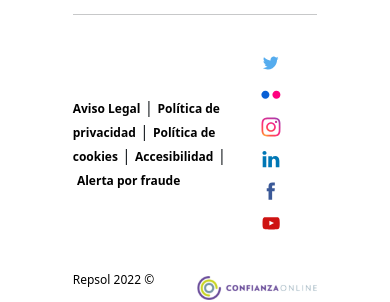
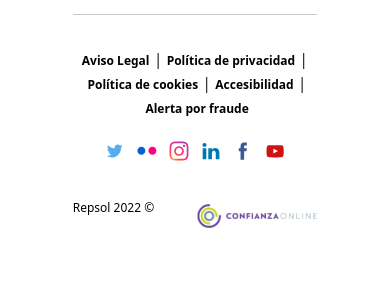
Before and after one commit to pelayotrives/technical-interview-enubes, a React (Create React App) app: page /catalogo in a window 390 px wide. Shown: the part 7084-7386 px from the top of the page. After the commit the page ends 7341 px from the top, so only its background shows below. Built offline with nearby package versions, Linux system fonts and the light colour scheme.

Commit message:
Quick fix.

```diff
--- a/src/App.css
+++ b/src/App.css
@@ -47,6 +47,7 @@ html {
 
 .container-cards {
   display: flex;
+  flex-wrap: wrap;
   flex-direction: row;
   justify-content: center;
   justify-items: center;
@@ -54,7 +55,7 @@ html {
   align-content: center;
   text-align: center;
   margin: 0 auto;
-  width: 75%;
+  width: 80%;
 }
 
 .cards-intro h2 {
@@ -75,6 +76,7 @@ html {
 .card-four {
   padding-right: 10px;
   padding-left: 10px;
+  margin-bottom: 2em;
 }
 
 .button-cta {
@@ -111,24 +113,21 @@ html {
   min-height: 500px;
 }
 
-.columns-text {
+.columns-text, .columns-text-footer {
   width: 74%;
+  padding-top: 2em;
+  padding-bottom: 3em;
   margin: 0 auto;
 }
 
-.column-right {
+.column-right, .column-right-footer {
   float: right;
   width: 45%;
 }
 
-.column-left {
+.column-left, .column-left-footer {
   display: inline-block;
   width: 45%;
-}
-
-.columns-text {
-  padding-top: 2em;
-  padding-bottom: 3em;
 }
 
 .container-footer {
@@ -210,6 +209,7 @@ html {
   align-content: center;
   margin: 1em 0em;
 }
+
 
 .footer-second-row a {
   text-decoration: none;
@@ -473,7 +473,36 @@ html {
   margin-bottom: 1.35em;
 }
 
+@media (max-width: 1075px) {
+  .footer-second-row {
+    display: flex;
+    flex-direction: column;
+    justify-content: space-between;
+    justify-items: center;
+    align-items: center;
+    align-content: center;
+    margin: 1em 0em;
+  }
+
+  .second-row-links {
+    margin-bottom: 1em;
+    text-align: center;
+  }
+}
+
 @media (max-width: 1100px) {
+
+  .container-info-footer {
+    margin-top: 1.5em;
+  }
+
+  .container-footer-buttons {
+    margin-bottom: 3em;
+  }
+
+  .columns-text-footer {
+    width: 95%;
+  }
 
   .container-gasoline {
     text-align: center;
--- a/src/pages/Home.jsx
+++ b/src/pages/Home.jsx
@@ -64,12 +64,12 @@ export default function Home() {
         <div className="container-footer">
           <div className="container-info-footer">
             <h1>¿Todavía no has escuchado nuestros podcast?</h1>
-            <div className="columns-text">
-              <div className="column-left">
+            <div className="columns-text-footer">
+              <div className="column-left-footer">
                 #somosFUTURO es una webserie llena de episodios creados para
                 impulsar el talento de los más jóvenes de la industria.
               </div>
-              <div className="column-right">
+              <div className="column-right-footer">
                 Contamos con algunos de los divulgadores científicos más
                 prestigiosos del panorama científico de nuestro país.
               </div>
```
